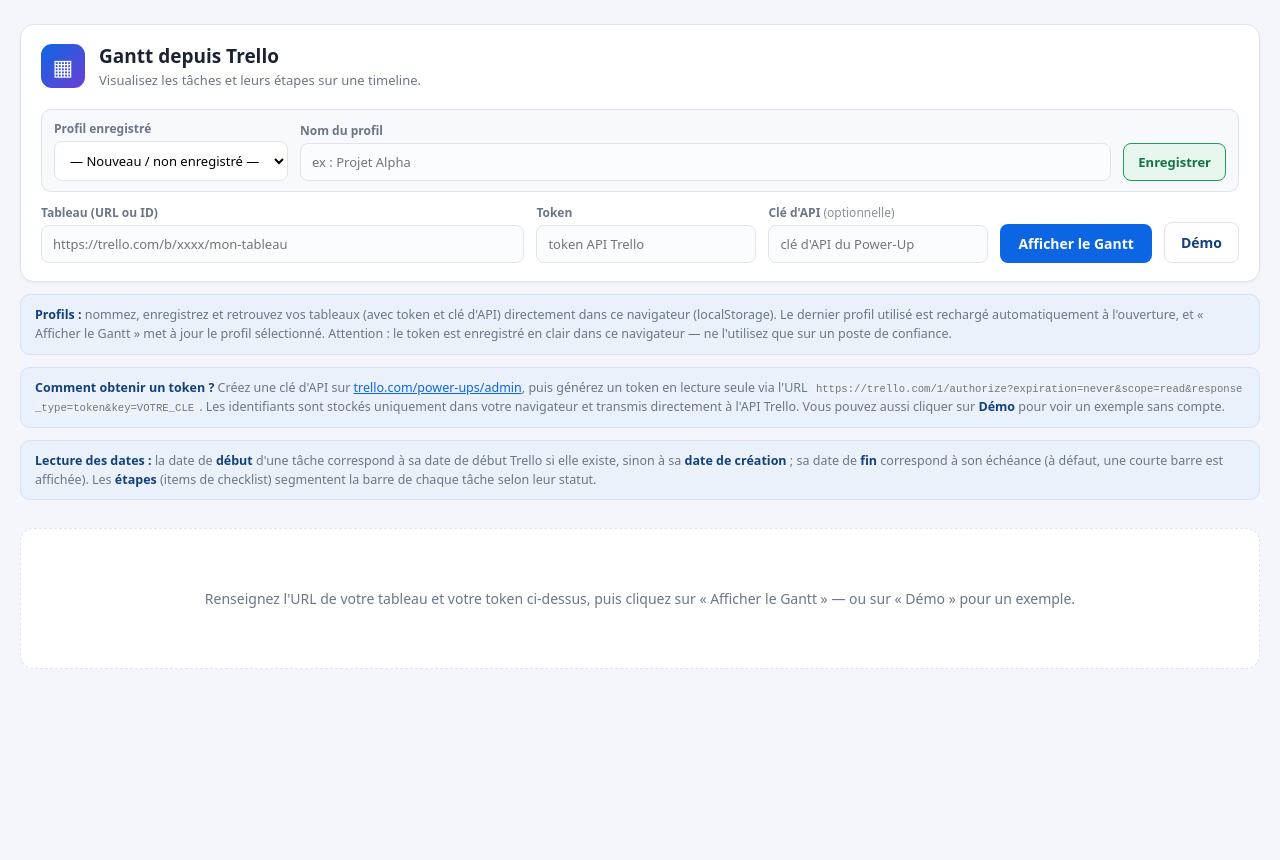
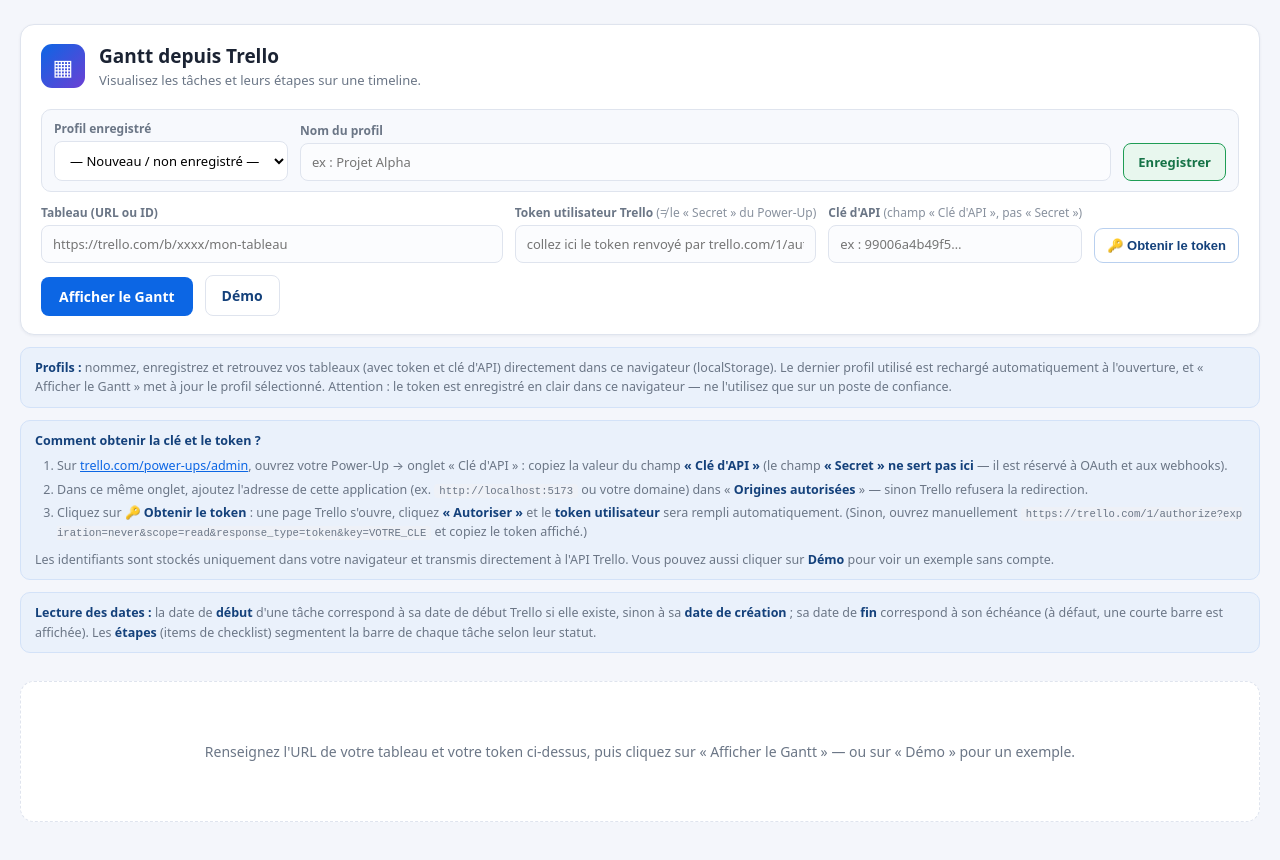
Before and after one commit to maxxfly/trello_gantt, a React (Vite) app: page / in a window 1280 px wide. Shown: the top 860 px of the page. Before the commit the page ends 800 px from the top, so only its background shows below. Built offline with nearby package versions, Linux system fonts and the light colour scheme.

Commit message:
add button to fetch token

```diff
--- a/src/App.jsx
+++ b/src/App.jsx
@@ -183,10 +183,68 @@
     applyRaw(getDemoData());
   }, []);
 
+  /**
+   * Ouvre la page d'autorisation Trello dans une popup et récupère automatiquement
+   * le token utilisateur renvoyé en fragment (#token=...) sur return_url.
+   * ⚠️ Nécessite que l'origine de l'app figure dans « Origines autorisées » du
+   * Power-Up (trello.com/power-ups/admin → Clé d'API). Sinon, utiliser le lien manuel.
+   */
+  const requestToken = useCallback(() => {
+    const key = apiKey.trim();
+    if (!key) {
+      setError(
+        "Saisissez d'abord la « Clé d'API » (champ « Clé d'API » de trello.com/power-ups/admin — PAS le « Secret »), puis recliquez sur « Obtenir le token »."
+      );
+      return;
+    }
+    setError(null);
+    const returnUrl = `${window.location.origin}${window.location.pathname}`;
+    const url =
+      'https://trello.com/1/authorize?expiration=never&scope=read&response_type=token' +
+      `&key=${encodeURIComponent(key)}` +
+      `&return_url=${encodeURIComponent(returnUrl)}&callback_method=fragment`;
+    const popup = window.open(url, 'trello-authorize', 'popup=yes,width=640,height=720');
+    if (!popup) {
+      // Popup bloquée : ouvrir dans un onglet, l'utilisateur copiera le token lui-même
+      window.open(url, '_blank', 'noopener');
+      return;
+    }
+    const timer = setInterval(() => {
+      if (popup.closed) {
+        clearInterval(timer);
+        return;
+      }
+      let href = '';
+      try {
+        href = popup.location.href; // lisible seulement une fois revenu sur notre origine
+      } catch {
+        return; // encore sur trello.com, on attend
+      }
+      const match = href.match(/[#&]token=([^&]+)/);
+      if (match) {
+        clearInterval(timer);
+        try {
+          popup.close();
+        } catch {
+          /* déjà fermée */
+        }
+        setToken(decodeURIComponent(match[1]));
+      }
+    }, 300);
+  }, [apiKey]);
+
   // Au premier rendu : pré-charge le dernier profil et lance le chargement
   useEffect(() => {
     if (!firstRender.current) return;
     firstRender.current = false;
+    // Si la page d'autorisation Trello a redirigé cette fenêtre (#token=...), on récupère le token
+    const hash = window.location.hash;
+    const tokenMatch = hash.match(/[#&]token=([^&]+)/);
+    if (tokenMatch) {
+      setToken(decodeURIComponent(tokenMatch[1]));
+      // Nettoie l'URL (le token ne doit pas rester dans l'historique)
+      window.history.replaceState(null, '', window.location.pathname + window.location.search);
+    }
     const saved = loadProfiles();
     const lastId = localStorage.getItem(LS_LAST);
     const p = saved.find((x) => x.id === lastId);
@@ -283,10 +341,13 @@
             />
           </label>
           <label className="app__field">
-            <span>Token</span>
+            <span>
+              Token utilisateur Trello <em>(≠ le « Secret » du Power-Up)</em>
+            </span>
             <input
               type="password"
-              placeholder="token API Trello"
+              placeholder="collez ici le token renvoyé par trello.com/1/authorize"
+              title="Le token utilisateur obtenu via la page d'autorisation Trello (bouton « Obtenir le token »). Le « Secret » affiché dans power-ups/admin ne fonctionne PAS ici."
               value={token}
               onChange={(e) => setToken(e.target.value)}
               spellCheck={false}
@@ -295,17 +356,27 @@
           </label>
           <label className="app__field">
             <span>
-              Clé d'API <em>(optionnelle)</em>
+              Clé d'API <em>(champ « Clé d'API », pas « Secret »)</em>
             </span>
             <input
               type="text"
-              placeholder="clé d'API du Power-Up"
+              placeholder="ex : 99006a4b49f5…"
+              title="Onglet « Clé d'API » de trello.com/power-ups/admin : copiez la valeur de « Clé d'API » (et non celle de « Secret »)."
               value={apiKey}
               onChange={(e) => setApiKey(e.target.value)}
               spellCheck={false}
               autoComplete="off"
             />
           </label>
+          <button
+            className="app__token"
+            type="button"
+            onClick={requestToken}
+            disabled={loading}
+            title="Ouvre trello.com/1/authorize et récupère le token automatiquement. Requis : ajouter l'adresse de cette app dans « Origines autorisées » du Power-Up."
+          >
+            🔑 Obtenir le token
+          </button>
           <button className="app__submit" type="submit" disabled={loading}>
             {loading ? 'Chargement…' : 'Afficher le Gantt'}
           </button>
@@ -324,17 +395,37 @@
       </div>
 
       <div className="app__hint">
-        <strong>Comment obtenir un token ?</strong> Créez une clé d'API sur{' '}
+        <strong>Comment obtenir la clé et le token ?</strong>
+        <ol className="app__steps">
+          <li>
+            Sur{' '}
             <a href="https://trello.com/power-ups/admin" target="_blank" rel="noreferrer">
               trello.com/power-ups/admin
             </a>
-        , puis générez un token en lecture seule via l'URL{' '}
+            , ouvrez votre Power-Up → onglet « Clé d'API » : copiez la valeur du champ{' '}
+            <strong>« Clé d'API »</strong> (le champ <strong>« Secret » ne sert pas ici</strong> —
+            il est réservé à OAuth et aux webhooks).
+          </li>
+          <li>
+            Dans ce même onglet, ajoutez l'adresse de cette application (ex.{' '}
+            <code>http://localhost:5173</code> ou votre domaine) dans «{' '}
+            <strong>Origines autorisées</strong> » — sinon Trello refusera la redirection.
+          </li>
+          <li>
+            Cliquez sur <strong>🔑 Obtenir le token</strong> : une page Trello s'ouvre, cliquez{' '}
+            <strong>« Autoriser »</strong> et le <strong>token utilisateur</strong> sera rempli
+            automatiquement. (Sinon, ouvrez manuellement{' '}
             <code>
               https://trello.com/1/authorize?expiration=never&amp;scope=read&amp;response_type=token&amp;key=VOTRE_CLE
-        </code>
-        . Les identifiants sont stockés uniquement dans votre navigateur et transmis directement à
+            </code>{' '}
+            et copiez le token affiché.)
+          </li>
+        </ol>
+        <p>
+          Les identifiants sont stockés uniquement dans votre navigateur et transmis directement à
           l'API Trello. Vous pouvez aussi cliquer sur <strong>Démo</strong> pour voir un exemple sans
           compte.
+        </p>
       </div>
 
       <div className="app__hint">
--- a/src/styles.css
+++ b/src/styles.css
@@ -251,6 +251,36 @@
 
 .app__hint strong {
   color: #14417b;
+}
+
+.app__token {
+  align-self: end;
+  padding: 9px 12px;
+  font-size: 13px;
+  font-weight: 600;
+  color: #14417b;
+  background: #fff;
+  border: 1px solid #b9d0ef;
+  border-radius: 9px;
+  cursor: pointer;
+  white-space: nowrap;
+}
+
+.app__token:hover:not(:disabled) {
+  background: #eaf1fb;
+}
+
+.app__hint .app__steps {
+  margin: 6px 0 8px;
+  padding-left: 22px;
+}
+
+.app__hint .app__steps li {
+  margin-bottom: 4px;
+}
+
+.app__hint p {
+  margin: 6px 0 0;
 }
 
 .app__error {
--- a/src/trelloApi.js
+++ b/src/trelloApi.js
@@ -1,5 +1,7 @@
 // Client pour l'API REST de Trello (https://developer.atlassian.com/cloud/trello/rest/)
-// Requêtes GET en JSON, token passé en paramètre d'URL.
+// Requêtes GET en JSON, authentification via les paramètres d'URL « key » (clé d'API)
+// et « token » (token utilisateur). Le « secret » du Power-Up ne sert pas ici
+// (il est réservé à OAuth 1.0 et aux webhooks).
 
 const API_BASE = 'https://api.trello.com/1';
 
@@ -37,7 +39,7 @@
     }
     if (res.status === 401 || res.status === 403) {
       throw new Error(
-        `Token Trello invalide ou permissions insuffisantes (${res.status}).${detail ? ' ' + detail : ''}`
+        `Token refusé par Trello (${res.status}) : vérifiez que le champ « Token utilisateur » contient bien un token obtenu via « Obtenir le token » (trello.com/1/authorize) et NON le « Secret » de trello.com/power-ups/admin.${detail ? ' ' + detail : ''}`
       );
     }
     if (res.status === 404) {
@@ -54,11 +56,11 @@
  * Récupère toutes les données nécessaires au Gantt en 3 requêtes :
  * le tableau (avec listes + membres), les cartes et les checklists (étapes).
  * @param {string} boardInput - URL ou ID du tableau
- * @param {string} token - token API Trello
- * @param {string} [apiKey] - clé d'API (optionnelle pour l'usage personnel)
+ * @param {string} token - token utilisateur Trello (obtenu via /1/authorize)
+ * @param {string} [apiKey] - clé d'API « key » du Power-Up (optionnelle pour l'usage personnel)
  */
 export async function fetchBoardData(boardInput, token, apiKey = '') {
-  if (!token || !token.trim()) throw new Error('Le champ « Token » est vide.');
+  if (!token || !token.trim()) throw new Error('Le champ « Token utilisateur » est vide.');
   const boardId = extractBoardId(boardInput);
   const auth = { apiKey: apiKey.trim(), token: token.trim() };
 
```
Also changed, not shown: 1 other file (tests, documents, lock files or other folders). Lines whose indentation alone changed are shown as unchanged.
